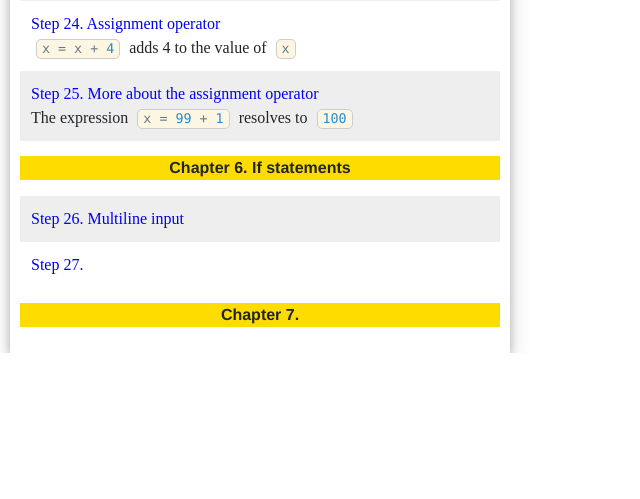
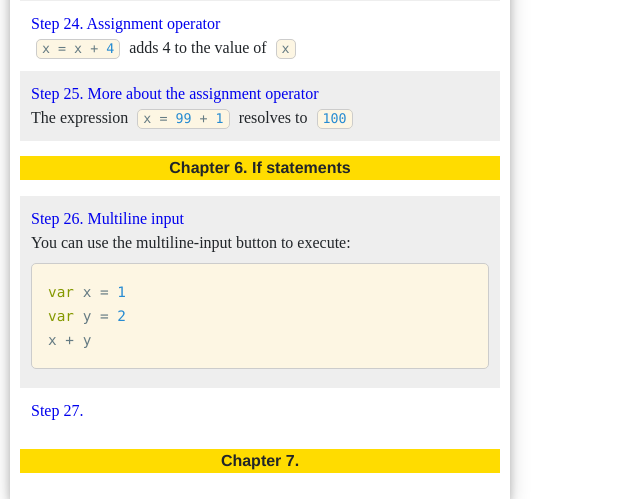
Before and after one commit to mikegagnon/js, a PHP site: page / in a window 1280 px wide. Shown: the part 3367-3866 px from the top of the page, without its empty margins (0-640 px from the left). Before the commit the page ends 3720 px from the top, so only its background shows below. Run offline with PHP 8.4, Linux system fonts and the light colour scheme.

Commit message:
26 overview

```diff
--- a/index.php
+++ b/index.php
@@ -1724,6 +1724,10 @@ x + y</code></pre>
     <? replshot('multiline.png') ?>
 
 <? stepoverview(); ?>
+    You can use the multiline-input button to execute:
+<pre class="language-javascript prejs"><code>var x = 1
+var y = 2
+x + y</code></pre>
 
 <? stepfooter(); ?>
 
```
